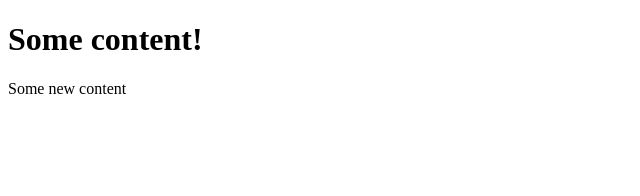
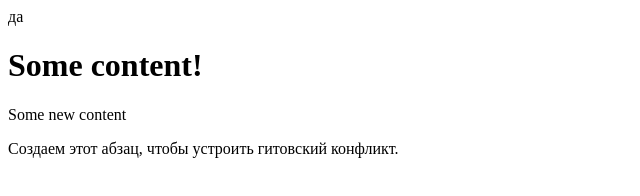
Before and after one commit to vyprik/test, a plain HTML site: page index.html in a window 1280 px wide. Shown: the whole page, without its empty margins (0-640 px from the left). Drawn offline with Linux system fonts and the light colour scheme.

Commit message:
правки, для поиграться с конфликтами...

```diff
--- a/index.html
+++ b/index.html
@@ -1,12 +1,17 @@
+да
 <!DOCTYPE html>
 <html lang="en">
 <head>
 	<meta charset="UTF-8">
 	<title>Document</title>
+	<link rel="stylesheet" href="/css/style.css" charset="utf-8">
 </head>
 <body>
 	<h1>Some content!</h1>
 
 	<p>Some new content</p>
+	<p>
+		Создаем этот абзац, чтобы устроить гитовский конфликт.
+	</p>
 </body>
 </html>
```
